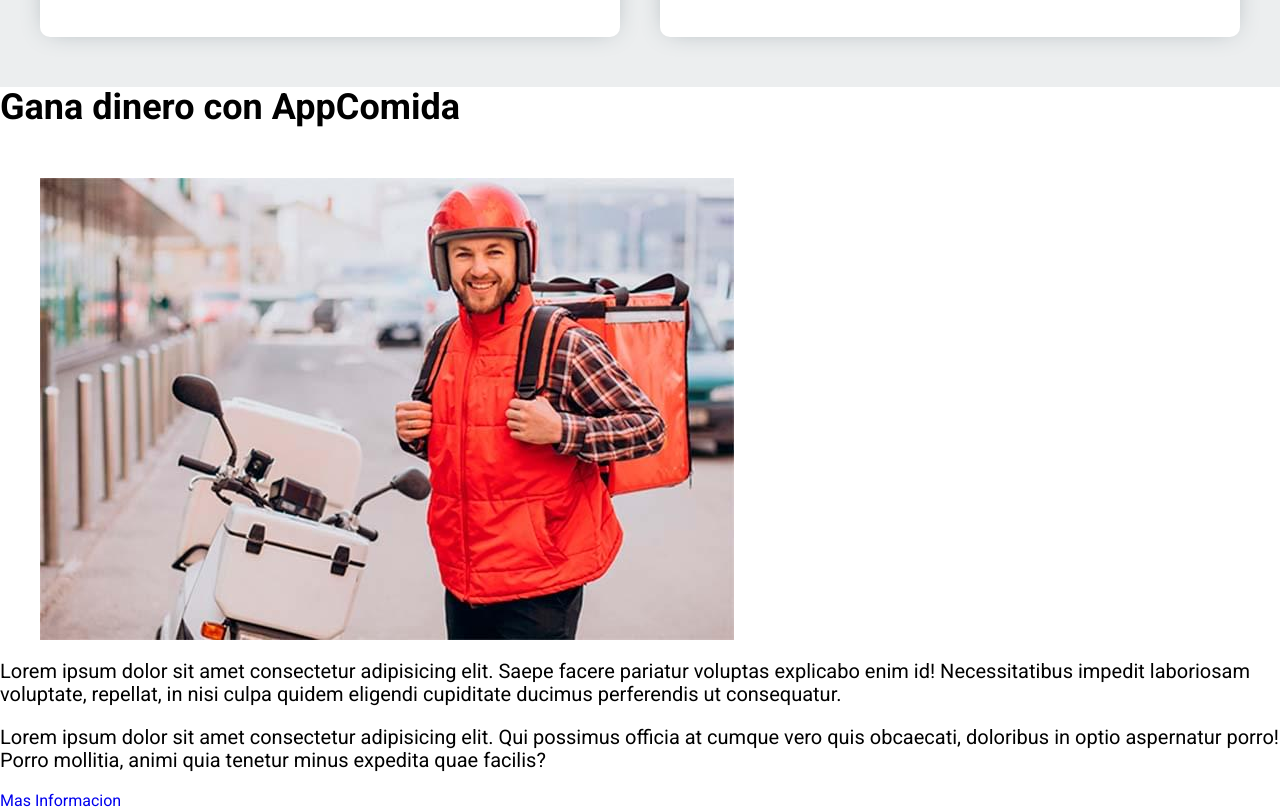
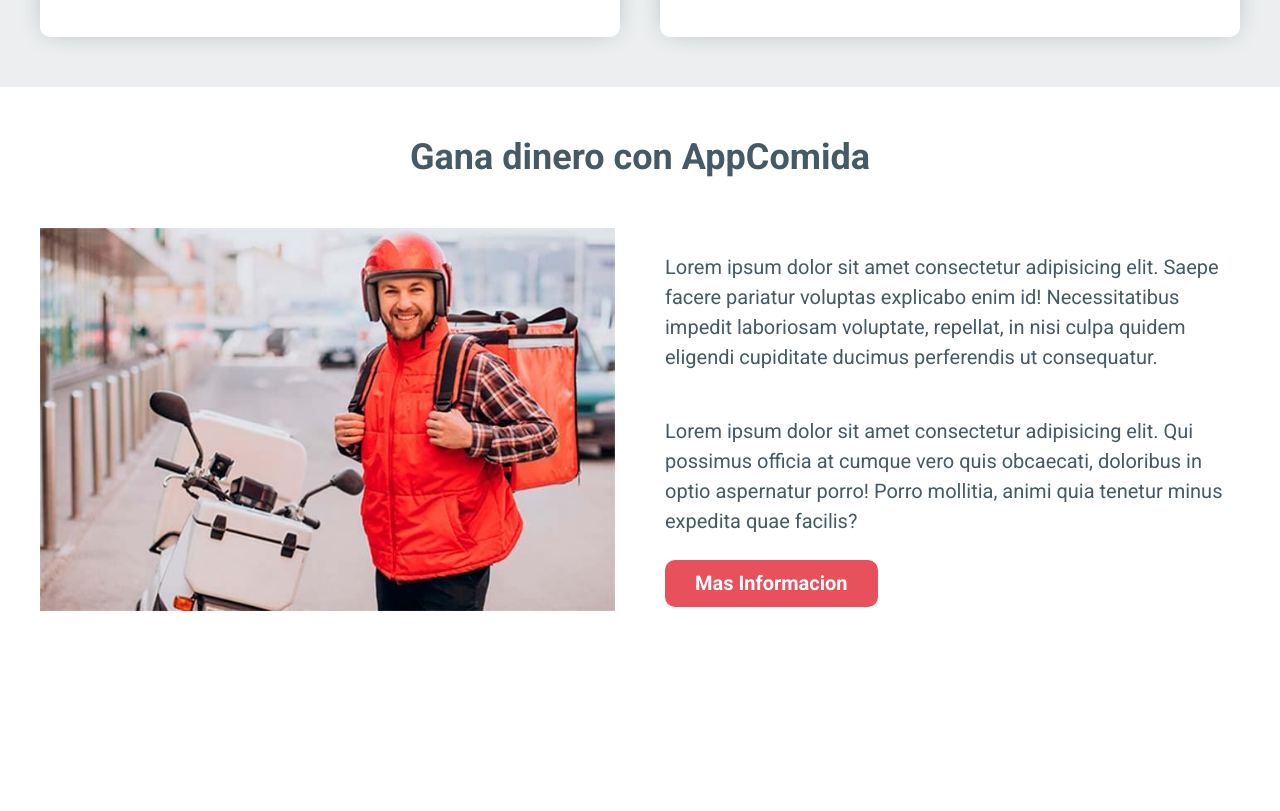
Before and after one commit to fabianallvarez/DeliveryApp, a website: page index.html in a window 1280 px wide. Shown: the part 4730-5541 px from the top of the page. After the commit the page ends 5391 px from the top, so only its background shows below. Drawn offline with Linux system fonts and the light colour scheme.

Commit message:
Ft: Añadiendo estilos a repartidores

```diff
--- a/index.html
+++ b/index.html
@@ -362,7 +362,10 @@
 
     <section class="repartidores">
         <h2 class="repartidores__heading">Gana dinero con AppComida</h2>
+
         <div class="repartidores__grid contenedor">
+
+            <div class="repartidores__imagen">
                 <img src="build/img/repartidor.jpg" alt="imagen repartidor">
             </div>
 
@@ -370,11 +373,14 @@
                 <p class="repartidores__texto">Lorem ipsum dolor sit amet consectetur adipisicing elit. Saepe facere
                     pariatur voluptas explicabo enim id! Necessitatibus impedit laboriosam voluptate, repellat, in nisi
                     culpa quidem eligendi cupiditate ducimus perferendis ut consequatur.</p>
-            <p class="repartidores__texto">Lorem ipsum dolor sit amet consectetur adipisicing elit. Qui possimus officia
-                at cumque vero quis obcaecati, doloribus in optio aspernatur porro! Porro mollitia, animi quia tenetur
+                <p class="repartidores__texto">Lorem ipsum dolor sit amet consectetur adipisicing elit. Qui possimus
+                    officia
+                    at cumque vero quis obcaecati, doloribus in optio aspernatur porro! Porro mollitia, animi quia
+                    tenetur
                     minus expedita quae facilis?</p>
 
                 <a href="#" class="repartidores__enlace">Mas Informacion</a>
+            </div>
         </div>
     </section>
 </body>
--- a/src/scss/app.scss
+++ b/src/scss/app.scss
@@ -3,4 +3,5 @@
 @use 'formulario';
 @use 'pasos';
 @use 'testimoniales';
-@use 'favoritos'
+@use 'favoritos';
+@use 'repartidores';
--- /dev/null
+++ b/src/scss/repartidores/_index.scss
@@ -0,0 +1 @@
+@forward 'repartidores';
--- /dev/null
+++ b/src/scss/repartidores/_repartidores.scss
@@ -0,0 +1,33 @@
+@use 'base/variables' as v;
+@use 'base/mixins' as m;
+
+.repartidores {
+    padding: v.$separacion 0;
+
+    &__heading {
+        text-align: center;
+        color: v.$secundario;
+    }
+
+    &__grid {
+        @include m.tablet {
+            @include m.grid(2, v.$separacion);
+        }
+    }
+
+    &__contenido {
+        display: flex;
+        flex-direction: column;
+        justify-content: space-evenly;
+        align-items: flex-start;
+    }
+
+    &__texto {
+        line-height: 1.5;
+        color: v.$secundario;
+    }
+
+    &__enlace {
+        @include m.boton(v.$primario, v.$blanco);
+    }
+}
```
Also changed, not shown: build/css/app.css, 1 other file. Lines whose indentation alone changed are shown as unchanged.
